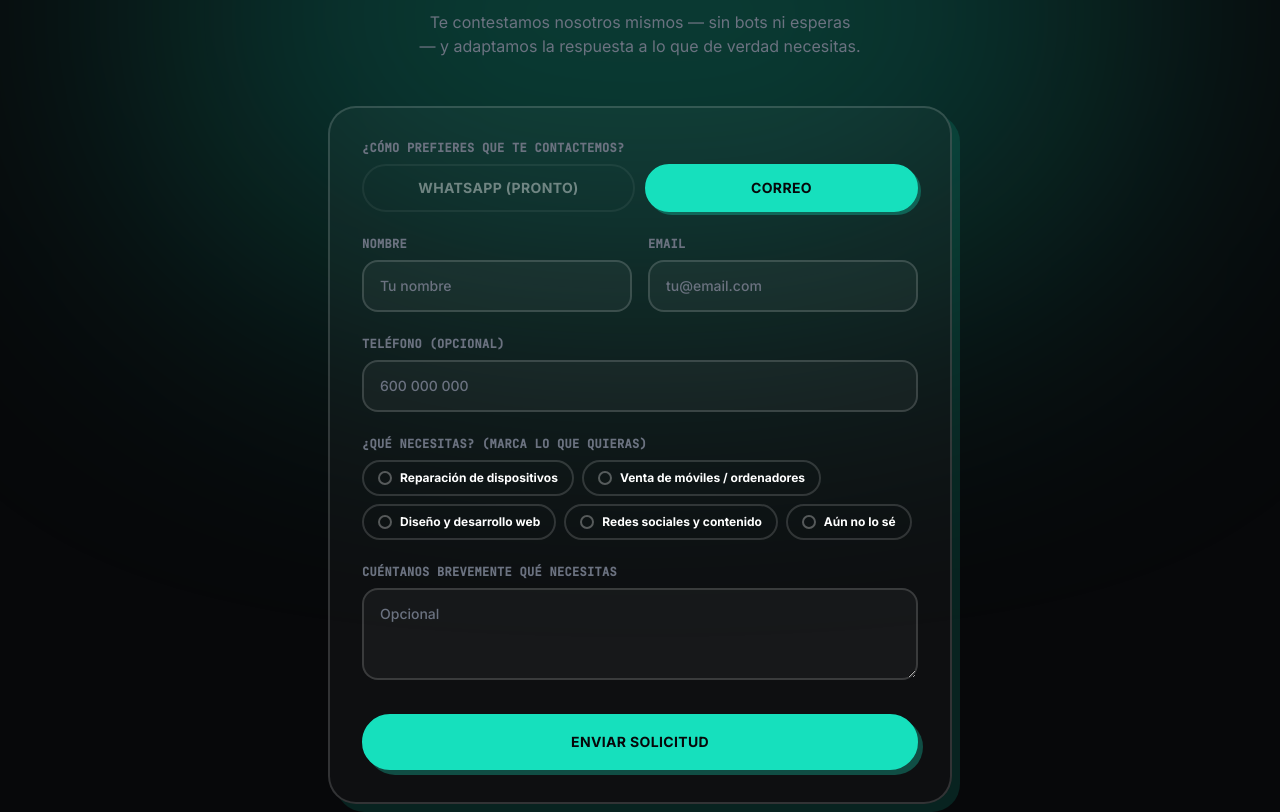
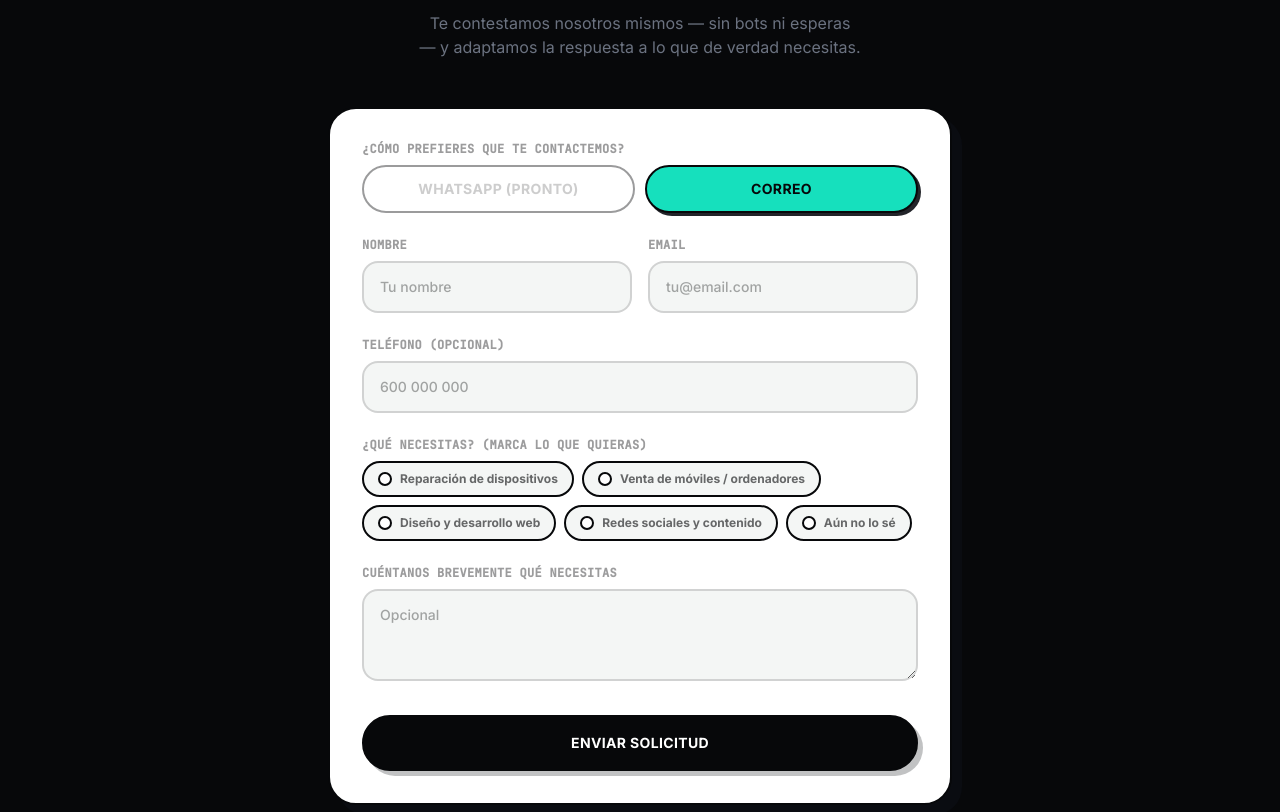
Before and after one commit to carlosfernandezdominguez99-dot/zoria-web, a Next.js app: page / in a window 1280 px wide. Shown: the part 5369-6181 px from the top of the page. Built offline with nearby package versions, Linux system fonts and the light colour scheme.

Commit message:
Formulario: quita el degradado difuminado y lo convierte en tarjeta sólida blanca con borde, como el resto de la web

```diff
--- a/src/components/ContactForm.tsx
+++ b/src/components/ContactForm.tsx
@@ -78,19 +78,19 @@ export default function ContactForm() {
     }
   }
 
-  const labelClass = "mb-2 block font-mono text-xs font-bold uppercase tracking-wide text-graphite-400";
+  const labelClass = "mb-2 block font-mono text-xs font-bold uppercase tracking-wide text-graphite-950/40";
   const inputClass =
-    "w-full rounded-2xl border-2 border-white/15 bg-white/[0.04] px-4 py-3.5 text-sm font-medium text-white placeholder:text-graphite-400 outline-none transition-colors duration-200 focus:border-zoria-blue";
+    "w-full rounded-2xl border-2 border-graphite-950/15 bg-[#F4F6F5] px-4 py-3.5 text-sm font-medium text-graphite-950 placeholder:text-graphite-950/35 outline-none transition-colors duration-200 focus:border-zoria-blue";
 
   if (status === "success") {
     return (
-      <div className="rounded-[24px] border-2 border-zoria-blue bg-zoria-blue/[0.08] p-8 text-center shadow-[6px_6px_0_0_rgba(22,224,189,0.2)]">
-        <p className="text-lg font-black text-white">
+      <div className="rounded-[28px] border-2 border-graphite-950 bg-zoria-blue p-8 text-center shadow-[10px_10px_0_0_rgba(10,13,18,0.9)]">
+        <p className="text-lg font-black text-graphite-950">
           {canal === "whatsapp" && WHATSAPP_NUMBER
             ? "¡Te hemos abierto WhatsApp!"
             : "¡Gracias! Hemos recibido tu solicitud."}
         </p>
-        <p className="mt-2 text-sm text-graphite-400">
+        <p className="mt-2 text-sm text-graphite-950/70">
           {canal === "whatsapp" && WHATSAPP_NUMBER
             ? "Sigue la conversación allí — te respondemos nosotros mismos."
             : "Te contactamos nosotros mismos, sin bots ni esperas."}
@@ -102,7 +102,7 @@ export default function ContactForm() {
   return (
     <form
       onSubmit={handleSubmit}
-      className="grid gap-6 rounded-[28px] border-2 border-white/15 bg-white/[0.03] p-6 shadow-[8px_8px_0_0_rgba(22,224,189,0.12)] sm:p-8"
+      className="grid gap-6 rounded-[28px] border-2 border-graphite-950 bg-white p-6 shadow-[10px_10px_0_0_rgba(10,13,18,0.9)] sm:p-8"
     >
       {/* Selector de canal */}
       <div>
@@ -112,10 +112,10 @@ export default function ContactForm() {
             type="button"
             onClick={() => WHATSAPP_NUMBER && setCanal("whatsapp")}
             disabled={!WHATSAPP_NUMBER}
-            className={`rounded-full border-2 px-4 py-3 text-sm font-bold uppercase tracking-wide transition-all duration-200 disabled:cursor-not-allowed disabled:opacity-40 ${
+            className={`rounded-full border-2 border-graphite-950 px-4 py-3 text-sm font-bold uppercase tracking-wide transition-all duration-200 disabled:cursor-not-allowed disabled:opacity-40 ${
               canal === "whatsapp"
-                ? "border-zoria-blue bg-zoria-blue text-graphite-950 shadow-[3px_3px_0_0_rgba(22,224,189,0.3)]"
-                : "border-white/15 text-white hover:border-white/30"
+                ? "bg-zoria-blue text-graphite-950 shadow-[3px_3px_0_0_rgba(10,13,18,0.9)]"
+                : "bg-white text-graphite-950/50 hover:text-graphite-950"
             }`}
           >
             WhatsApp{!WHATSAPP_NUMBER && " (pronto)"}
@@ -123,10 +123,10 @@ export default function ContactForm() {
           <button
             type="button"
             onClick={() => setCanal("email")}
-            className={`rounded-full border-2 px-4 py-3 text-sm font-bold uppercase tracking-wide transition-all duration-200 ${
+            className={`rounded-full border-2 border-graphite-950 px-4 py-3 text-sm font-bold uppercase tracking-wide transition-all duration-200 ${
               canal === "email"
-                ? "border-zoria-blue bg-zoria-blue text-graphite-950 shadow-[3px_3px_0_0_rgba(22,224,189,0.3)]"
-                : "border-white/15 text-white hover:border-white/30"
+                ? "bg-zoria-blue text-graphite-950 shadow-[3px_3px_0_0_rgba(10,13,18,0.9)]"
+                : "bg-white text-graphite-950/50 hover:text-graphite-950"
             }`}
           >
             Correo
@@ -162,15 +162,15 @@ export default function ContactForm() {
             return (
               <label
                 key={i}
-                className={`flex cursor-pointer items-center gap-2 rounded-full border-2 px-3.5 py-2 text-xs font-bold transition-all duration-200 ${
+                className={`flex cursor-pointer items-center gap-2 rounded-full border-2 border-graphite-950 px-3.5 py-2 text-xs font-bold transition-all duration-200 ${
                   activo
-                    ? "border-zoria-blue bg-zoria-blue text-graphite-950"
-                    : "border-white/15 bg-transparent text-white hover:border-white/35"
+                    ? "bg-zoria-blue text-graphite-950"
+                    : "bg-[#F4F6F5] text-graphite-950/60 hover:text-graphite-950"
                 }`}
               >
                 <span
-                  className={`flex h-3.5 w-3.5 shrink-0 items-center justify-center rounded-full border-2 ${
-                    activo ? "border-graphite-950 bg-graphite-950" : "border-white/30"
+                  className={`flex h-3.5 w-3.5 shrink-0 items-center justify-center rounded-full border-2 border-graphite-950 ${
+                    activo ? "bg-graphite-950" : "bg-white"
                   }`}
                 >
                   {activo && (
@@ -200,7 +200,7 @@ export default function ContactForm() {
       <button
         type="submit"
         disabled={status === "loading"}
-        className="mt-1 inline-flex items-center justify-center gap-2 rounded-full border-2 border-zoria-blue bg-zoria-blue px-7 py-4 text-sm font-bold uppercase tracking-wide text-graphite-950 shadow-[5px_5px_0_0_rgba(22,224,189,0.3)] transition-all duration-200 hover:-translate-y-0.5 hover:shadow-[7px_7px_0_0_rgba(22,224,189,0.3)] disabled:opacity-60"
+        className="mt-1 inline-flex items-center justify-center gap-2 rounded-full border-2 border-graphite-950 bg-graphite-950 px-7 py-4 text-sm font-bold uppercase tracking-wide text-white shadow-[5px_5px_0_0_rgba(10,13,18,0.25)] transition-all duration-200 hover:-translate-y-0.5 hover:shadow-[7px_7px_0_0_rgba(10,13,18,0.25)] disabled:opacity-60"
       >
         {status === "loading"
           ? "Enviando..."
@@ -210,7 +210,7 @@ export default function ContactForm() {
       </button>
 
       {status === "error" && (
-        <p className="text-sm font-bold text-red-400">
+        <p className="text-sm font-bold text-red-500">
           No se ha podido enviar. Inténtalo de nuevo en unos minutos.
         </p>
       )}
--- a/src/components/CtaFinal.tsx
+++ b/src/components/CtaFinal.tsx
@@ -6,12 +6,8 @@ import ContactForm from "./ContactForm";
 
 export default function CtaFinal() {
   return (
-    <section id="contacto" className="relative overflow-hidden border-t border-white/[0.06] bg-graphite-950 py-28">
-      <div
-        className="pointer-events-none absolute left-1/2 top-0 h-[560px] w-[1000px] -translate-x-1/2 rounded-full bg-zoria-blue/25 blur-[140px]"
-        aria-hidden="true"
-      />
-      <div className="relative mx-auto max-w-2xl px-6">
+    <section id="contacto" className="border-t-2 border-graphite-950 bg-graphite-950 py-28">
+      <div className="mx-auto max-w-2xl px-6">
         <motion.div
           variants={fadeUp}
           initial="hidden"
```
